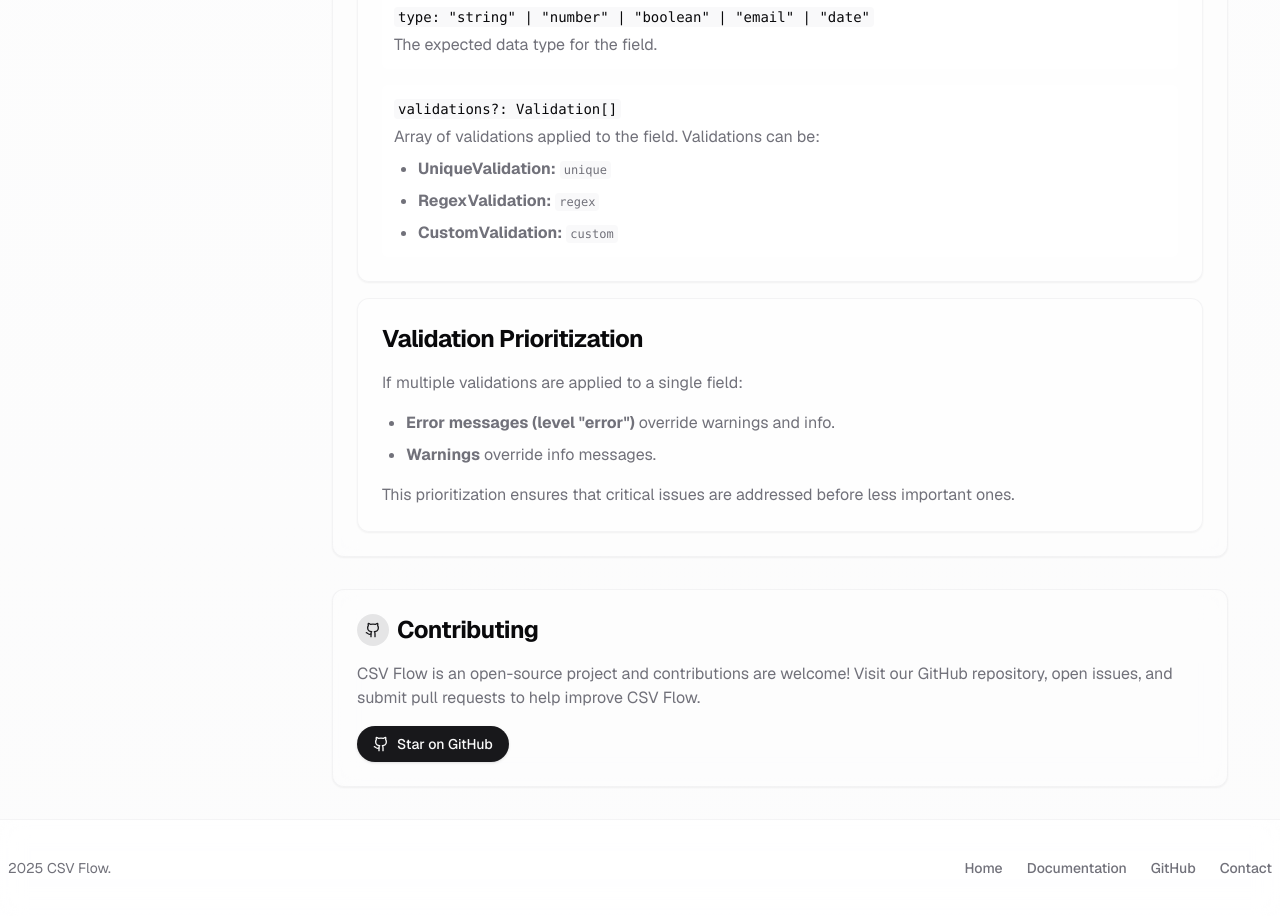
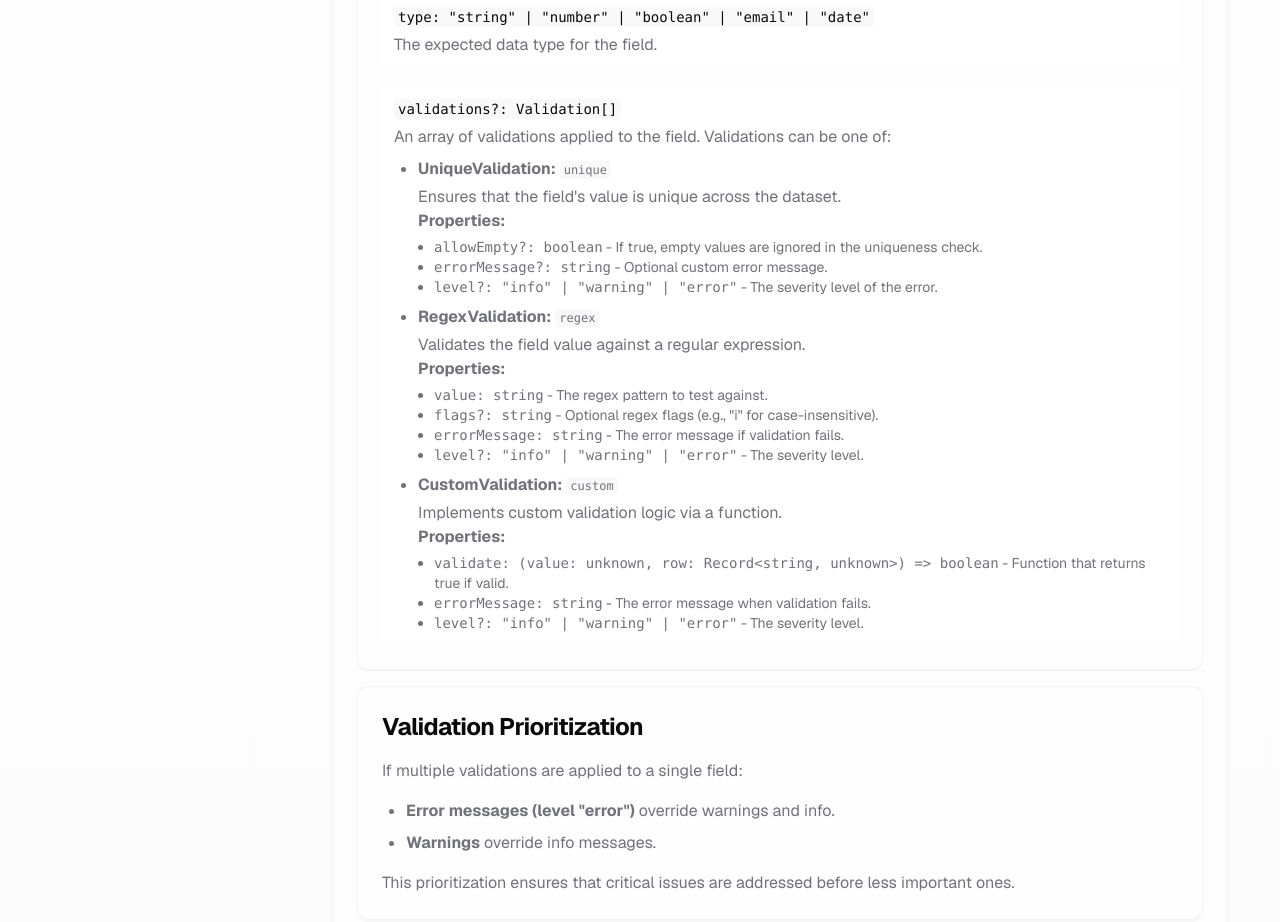
Before and after one commit to khuranamanan/csv-flow, a React (Vite) app: page /docs in a window 1280 px wide. Shown: the part 3680-4602 px from the top of the page. Built offline with nearby package versions, Linux system fonts and the light colour scheme.

Commit message:
docs: enhance validation documentation with detailed descriptions and properties

```diff
--- a/src/pages/docs/index.tsx
+++ b/src/pages/docs/index.tsx
@@ -422,7 +422,8 @@ export default App;`}
                   validations?: Validation[]
                 </code>
                 <p className="mt-1 text-muted-foreground">
-                  Array of validations applied to the field. Validations can be:
+                  An array of validations applied to the field. Validations can
+                  be one of:
                 </p>
                 <ul className="pl-6 mt-2 space-y-2 list-disc text-muted-foreground">
                   <li>
@@ -430,18 +431,83 @@ export default App;`}
                     <code className="bg-muted/50 px-1 py-0.5 rounded text-xs">
                       unique
                     </code>
+                    <p className="mt-1 text-muted-foreground">
+                      Ensures that the field's value is unique across the
+                      dataset.
+                      <br />
+                      <strong>Properties:</strong>
+                      <ul className="pl-4 mt-1 text-sm list-disc">
+                        <li>
+                          <code>allowEmpty?: boolean</code> - If true, empty
+                          values are ignored in the uniqueness check.
+                        </li>
+                        <li>
+                          <code>errorMessage?: string</code> - Optional custom
+                          error message.
+                        </li>
+                        <li>
+                          <code>level?: "info" | "warning" | "error"</code> -
+                          The severity level of the error.
+                        </li>
+                      </ul>
+                    </p>
                   </li>
                   <li>
                     <strong>RegexValidation:</strong>{" "}
                     <code className="bg-muted/50 px-1 py-0.5 rounded text-xs">
                       regex
                     </code>
+                    <p className="mt-1 text-muted-foreground">
+                      Validates the field value against a regular expression.
+                      <br />
+                      <strong>Properties:</strong>
+                      <ul className="pl-4 mt-1 text-sm list-disc">
+                        <li>
+                          <code>value: string</code> - The regex pattern to test
+                          against.
+                        </li>
+                        <li>
+                          <code>flags?: string</code> - Optional regex flags
+                          (e.g., "i" for case-insensitive).
+                        </li>
+                        <li>
+                          <code>errorMessage: string</code> - The error message
+                          if validation fails.
+                        </li>
+                        <li>
+                          <code>level?: "info" | "warning" | "error"</code> -
+                          The severity level.
+                        </li>
+                      </ul>
+                    </p>
                   </li>
                   <li>
                     <strong>CustomValidation:</strong>{" "}
                     <code className="bg-muted/50 px-1 py-0.5 rounded text-xs">
                       custom
                     </code>
+                    <p className="mt-1 text-muted-foreground">
+                      Implements custom validation logic via a function.
+                      <br />
+                      <strong>Properties:</strong>
+                      <ul className="pl-4 mt-1 text-sm list-disc">
+                        <li>
+                          <code>
+                            validate: (value: unknown, row: Record&lt;string,
+                            unknown&gt;) =&gt; boolean
+                          </code>{" "}
+                          - Function that returns true if valid.
+                        </li>
+                        <li>
+                          <code>errorMessage: string</code> - The error message
+                          when validation fails.
+                        </li>
+                        <li>
+                          <code>level?: "info" | "warning" | "error"</code> -
+                          The severity level.
+                        </li>
+                      </ul>
+                    </p>
                   </li>
                 </ul>
               </li>
```
